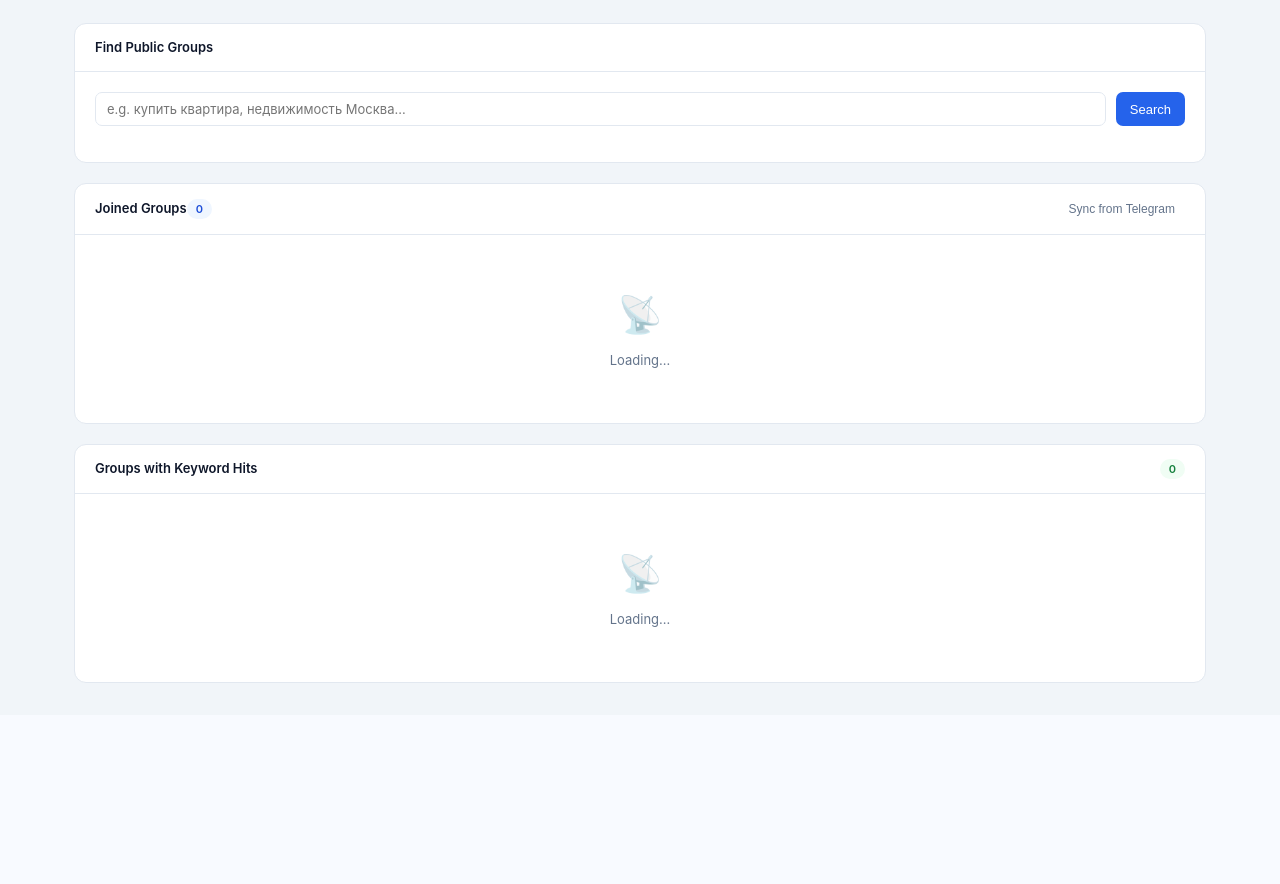
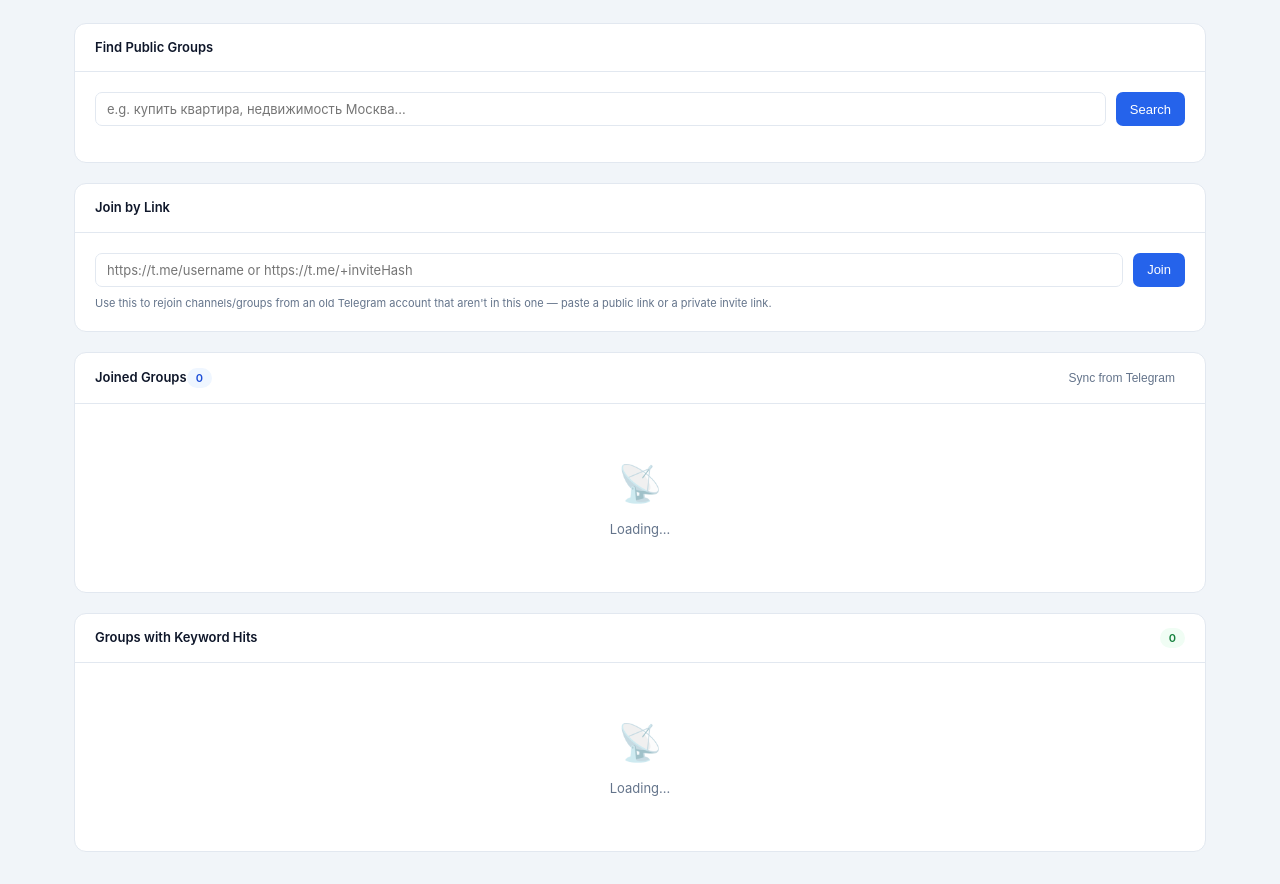
Before and after one commit to delharris1981/telegram-parser, a FastAPI app: page /groups in a window 1280 px wide. Shown: the part 142-1026 px from the top of the page. Before the commit the page ends 825 px from the top, so only its background shows below. Run offline with FastAPI, Linux system fonts and the light colour scheme; the visitor is signed in with stand-in values (Sample User, id 1); data that the repository does not hold is empty; parts of the project's set-up code (start-up, migrations or seed data) failed here and were passed over.

Commit message:
feat: join Telegram groups/channels by link (v2.6)
Adds a "Join by Link" input on the Groups page and a POST /api/groups/join-link
endpoint that handles both public t.me/username links and private invite
links (t.me/+hash, t.me/joinchat/hash) via ImportChatInviteRequest — lets
users rejoin chats that only exist in an old Telegram account.

Co-Authored-By: Claude Sonnet 5 <noreply@anthropic.com>

```diff
--- a/dashboard/templates/groups.html
+++ b/dashboard/templates/groups.html
@@ -16,6 +16,19 @@
       <button class="btn btn-primary" onclick="doSearch()" id="search-btn">Search</button>
     </div>
     <div id="search-results"></div>
+  </div>
+</div>
+
+<!-- ── Join by link ───────────────────────────────────────────── -->
+<div class="card" style="margin-bottom:20px;">
+  <div class="card-head"><span class="card-title">Join by Link</span></div>
+  <div class="card-body">
+    <div style="display:flex;gap:10px;">
+      <input type="text" id="link-input" placeholder="https://t.me/username or https://t.me/+inviteHash"
+             style="flex:1;" onkeydown="if(event.key==='Enter')joinByLink()">
+      <button class="btn btn-primary" onclick="joinByLink()" id="link-btn">Join</button>
+    </div>
+    <p class="text-muted text-xs" style="margin-top:8px;">Use this to rejoin channels/groups from an old Telegram account that aren't in this one — paste a public link or a private invite link.</p>
   </div>
 </div>
 
@@ -98,6 +111,34 @@ async function joinGroup(handle, title, telegram_id, member_count, btn) {
   } else {
     const err = await r.json().catch(() => ({}));
     toast((err.detail || 'Failed to join'), false);
+    btn.textContent = 'Join'; btn.disabled = false;
+  }
+}
+
+// ── Join by link ──────────────────────────────────────────────────
+async function joinByLink() {
+  const input = document.getElementById('link-input');
+  const link = input.value.trim();
+  if (!link) return;
+  const btn = document.getElementById('link-btn');
+  btn.textContent = 'Joining…'; btn.disabled = true;
+  try {
+    const r = await fetch('/api/groups/join-link', {
+      method: 'POST',
+      headers: {'Content-Type': 'application/json'},
+      body: JSON.stringify({link}),
+    });
+    const data = await r.json().catch(() => ({}));
+    if (r.ok) {
+      toast('Joined ' + (data.title || link));
+      input.value = '';
+      loadJoined();
+    } else {
+      toast(data.detail || 'Failed to join', false);
+    }
+  } catch(e) {
+    toast('Error: ' + e.message, false);
+  } finally {
     btn.textContent = 'Join'; btn.disabled = false;
   }
 }
```
Also changed, not shown: dashboard/routes/groups.py (+50 -0 lines), CHANGELOG.md, 1 other file.
